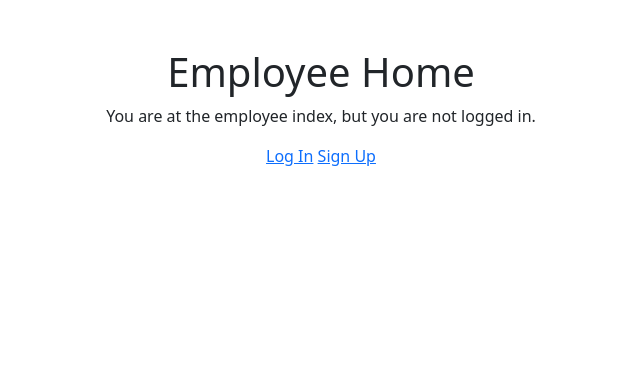
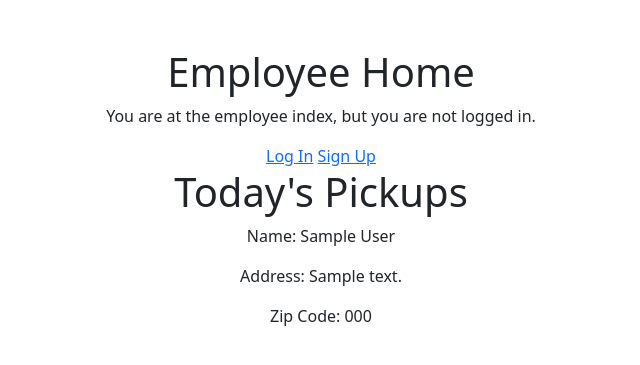
Before and after one commit to CMolitoris/TrashCollector, a Django app: template trash_collector/employees/templates/employees/index.html in a window 1280 px wide. Shown: the top 365 px of the page, without its empty margins (319-959 px from the left). Run offline with Django 3.2, Linux system fonts and the light colour scheme; the template is opened without the code that fills it: values that come from a table or form of the project are taken from there, others are empty; tables that the repository leaves empty hold one stand-in row (values such as "Sample post").

Commit message:
Linked to new filter function

```diff
--- a/trash_collector/employees/templates/employees/index.html
+++ b/trash_collector/employees/templates/employees/index.html
@@ -10,4 +10,14 @@
     <a href="{% url 'login' %}">Log In</a>
     <a href="{% url 'accounts:register' %}">Sign Up</a>
   {% endif %}
+
+  <h1>Today's Pickups</h1>
+  <div class = "todays_pickups">
+    {% for customer in pickup_list %}
+      <p>Name: {{customer.name}}</p>
+      <p>Address: {{customer.address}}</p>
+      <p>Zip Code: {{customer.zip_code}}</p>
+    {% endfor %}
+  </div>
+
 {% endblock %}
--- a/trash_collector/employees/urls.py
+++ b/trash_collector/employees/urls.py
@@ -1,6 +1,5 @@
 
 from django.urls import path
-
 from . import views
 
 # TODO: Determine what distinct pages are required for the user stories, add a path for each in urlpatterns
```
Also changed, not shown: trash_collector/employees/views.py (+8 -7 lines).
